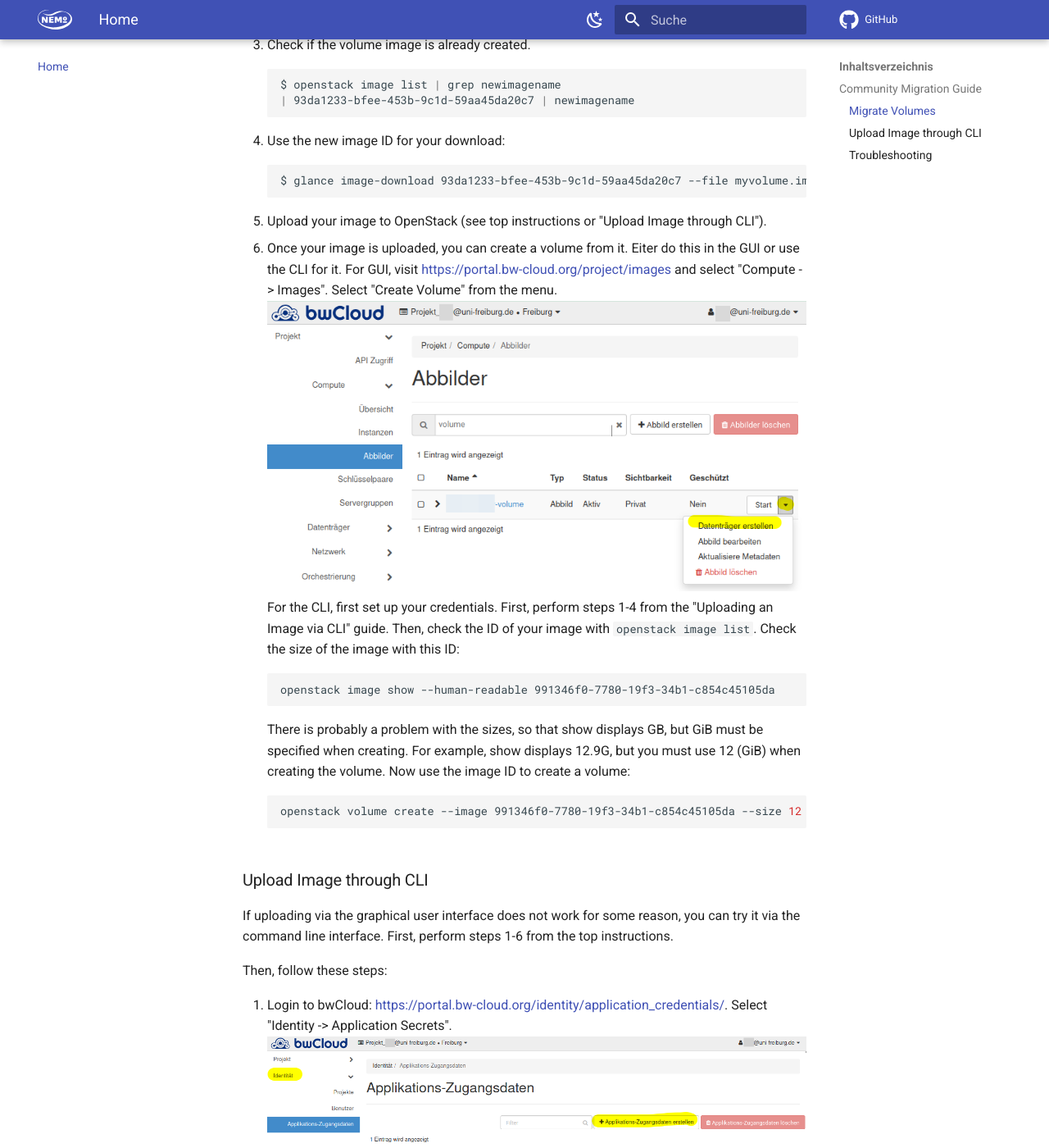
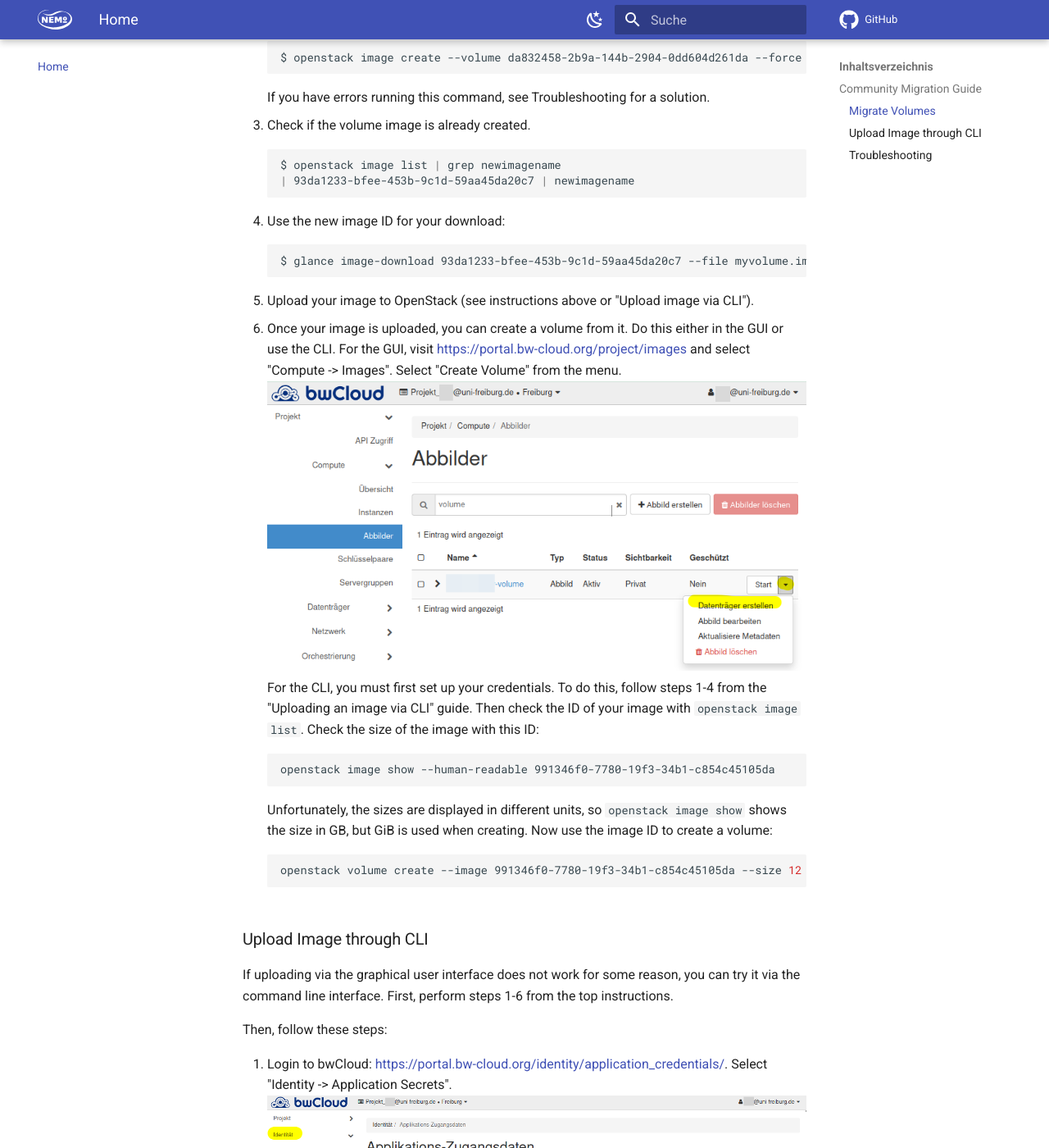
Before and after one commit to nemo-cluster/bwcloud-migration, an MkDocs documentation site: the page built from docs/index.md, in a window 1280 px wide and 1400 px high, scrolled down 3443 px. Shown: the whole window at 82% size. Built offline with MkDocs 1.6.1 and Material for MkDocs 9.7.7, drawn with Linux system fonts in a browser that asks for light colours; comment, search, counter and statistics services are not loaded; some of the changed text lies outside the part shown.

Commit message:
add snapshot creation, correct sentences.

````diff
--- a/docs/index.md
+++ b/docs/index.md
@@ -59,6 +59,10 @@
 $ openstack image list --shared | grep 7fd1037e-b9fa-464b-9704-0dd60461d83a
 | 3e51e17a-c04d-345a-8712-a13f3b8fb99b | 7fd1037e-b9fa-464b-9704-0dd60461d83a-snapshot-2022-03-11-19-40-06 | active |
 ```
+If there is no snapshot you can generate one yourself:
+```bash
+$ openstack server image create --name 7fd1037e-b9fa-464b-9704-0dd60461d83a-snapshot-$(date -I) 7fd1037e-b9fa-464b-9704-0dd60461d83a
+```
 7. Use the snapshot ID for your download:
 ```bash
 $ glance image-download 3e51e17a-c04d-345a-8712-a13f3b8fb99b --file myimage.img --progress
@@ -99,21 +103,20 @@
 ```bash
 $ glance image-download 93da1233-bfee-453b-9c1d-59aa45da20c7 --file myvolume.img --progress
 ```
-5. Upload your image to OpenStack (see top instructions or "Upload Image through CLI").
+5. Upload your image to OpenStack (see instructions above or "Upload image via CLI").
 6. Once your image is uploaded, you can create a volume from it.
-Eiter do this in the GUI or use the CLI for it.
-For GUI, visit [https://portal.bw-cloud.org/project/images](https://portal.bw-cloud.org/project/images) and select "Compute -> Images".
+Do this either in the GUI or use the CLI.
+For the GUI, visit [https://portal.bw-cloud.org/project/images](https://portal.bw-cloud.org/project/images) and select "Compute -> Images".
 Select "Create Volume" from the menu.
 ![Create new volume.](img/volume-create.png)
-For the CLI, first set up your credentials.
-First, perform steps 1-4 from the "Uploading an Image via CLI" guide.
-Then, check the ID of your image with `openstack image list`.
+For the CLI, you must first set up your credentials.
+To do this, follow steps 1-4 from the "Uploading an image via CLI" guide.
+Then check the ID of your image with `openstack image list`.
 Check the size of the image with this ID:
 ```bash
 openstack image show --human-readable 991346f0-7780-19f3-34b1-c854c45105da
 ```
-There is probably a problem with the sizes, so that show displays GB, but GiB must be specified when creating.
-For example, show displays 12.9G, but you must use 12 (GiB) when creating the volume.
+Unfortunately, the sizes are displayed in different units, so `openstack image show` shows the size in GB, but GiB is used when creating.
 Now use the image ID to create a volume:
 ```bash
 openstack volume create --image 991346f0-7780-19f3-34b1-c854c45105da --size 12 myvolume # change size
````
